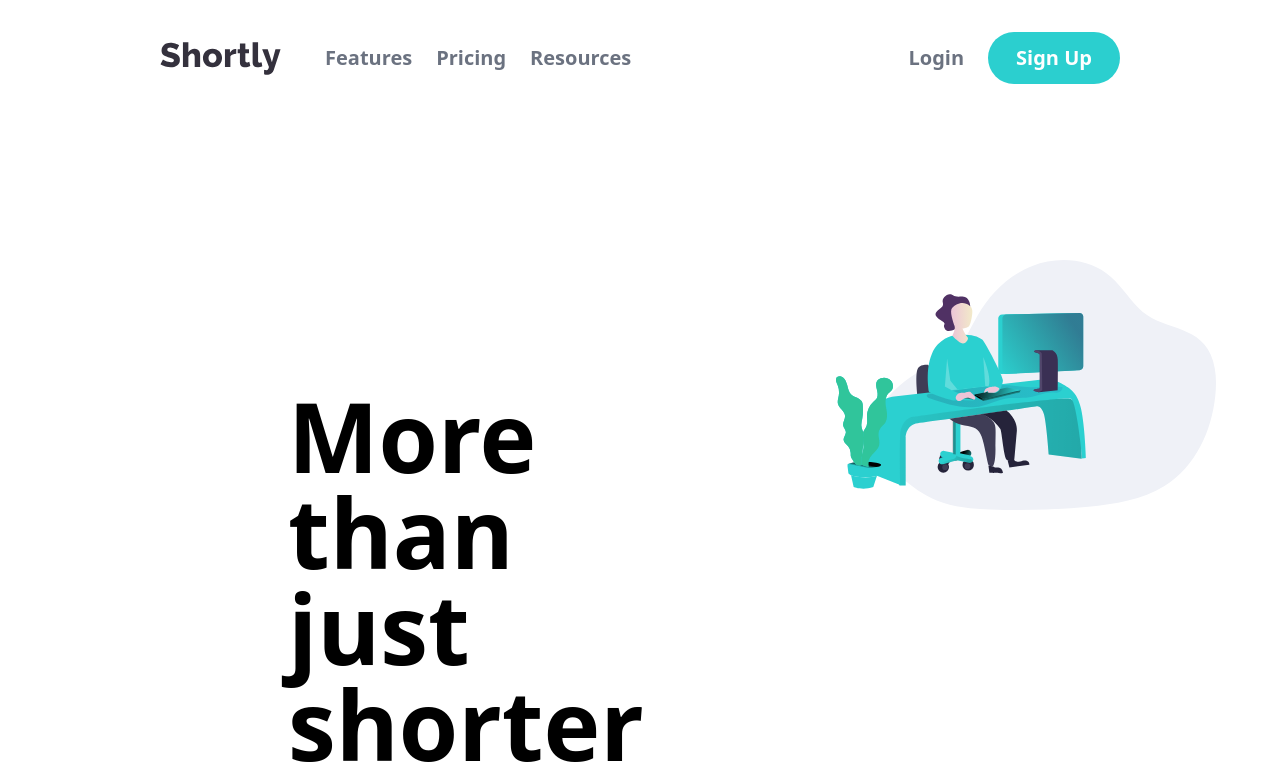
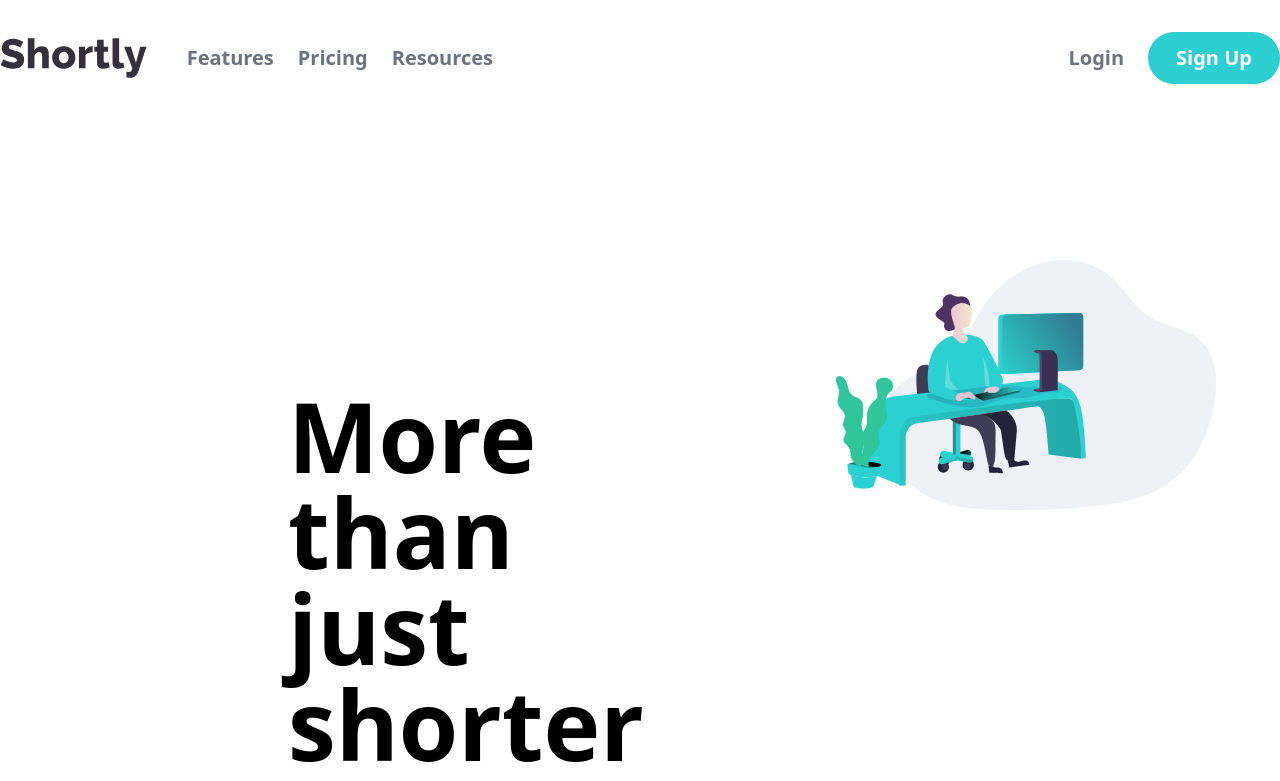
Before and after one commit to haneenabdelhaleem111/URL-Shortening, a React (Create React App) app: page / in a window 1280 px wide. Shown: the top 781 px of the page. Built offline with nearby package versions, Linux system fonts and the light colour scheme.

Commit message:
Fix navbar

```diff
--- a/src/Components/Navbar.js
+++ b/src/Components/Navbar.js
@@ -4,15 +4,13 @@ const Navbar = () => {
   const [isOpen, setIsOpen] = useState(false);
 
   return (
-    <nav className="w-3/4 mx-auto py-8">
-      <div className=" mx-auto flex items-center justify-between">
-        {/* Logo and Links Wrapper */}
-        <div className="flex items-center gap-6">
-          {/* Logo */}
-          <img src="./images/logo.svg" alt="logo" />
+    <nav className="max-w-7xl mx-auto px-4 sm:px-6 lg:px-0 py-4 sm:py-8">
+      <div className="flex items-center justify-between">
+        {/* Logo + Links */}
+        <div className="flex items-center gap-4 sm:gap-6">
+          <img src="/images/logo.svg" alt="logo" className="h-8 sm:h-10" />
 
-          {/* Links */}
-          <ul className="hidden md:flex items-center gap-6 text-xl ps-5">
+          <ul className="hidden md:flex items-center gap-4 sm:gap-6 text-base md:text-xl pl-4">
             <li className="cursor-pointer font-semibold hover:text-black text-gray-500">
               Features
             </li>
@@ -25,21 +23,19 @@ const Navbar = () => {
           </ul>
         </div>
 
-        {/* Auth Links / Hamburger */}
-        <div className="flex items-center gap-6">
-          {/* Desktop Auth */}
-          <ul className="hidden md:flex items-center gap-6 text-xl">
-            <li className="cursor-pointer hover:text-black text-gray-500 font-semibold ">
+        {/* Auth + Hamburger */}
+        <div className="flex items-center gap-4 sm:gap-6">
+          <ul className="hidden md:flex items-center gap-4 sm:gap-6 text-base md:text-xl">
+            <li className="cursor-pointer hover:text-black text-gray-500 font-semibold">
               Login
             </li>
-            <li className="cursor-pointer bg-[#2BCFCF] text-white font-semibold px-7 py-3 rounded-full hover:bg-[#6FE1E1] transition">
+            <li className="cursor-pointer bg-[#2BCFCF] text-white font-semibold px-5 py-2 sm:px-7 sm:py-3 rounded-full hover:bg-[#6FE1E1] transition">
               Sign Up
             </li>
           </ul>
 
-          {/* Mobile Hamburger */}
           <button
-            className="md:hidden text-2xl"
+            className="md:hidden text-xl sm:text-2xl"
             onClick={() => setIsOpen(!isOpen)}
           >
             ☰
@@ -49,7 +45,7 @@ const Navbar = () => {
 
       {/* Mobile Menu */}
       {isOpen && (
-        <div className="md:hidden mt-4 flex flex-col gap-4">
+        <div className="md:hidden mt-4 flex flex-col gap-3 sm:gap-4">
           <a href="#features" className="cursor-pointer hover:text-gray-600">
             Features
           </a>
@@ -64,7 +60,7 @@ const Navbar = () => {
           </a>
           <a
             href="#signup"
-            className="cursor-pointer bg-blue-600 text-white px-5 py-2 rounded-full hover:bg-blue-700 transition"
+            className="cursor-pointer bg-[#2BCFCF] text-white px-4 py-2 sm:px-5 sm:py-2 rounded-full hover:bg-[#6FE1E1] transition"
           >
             Sign Up
           </a>
```
